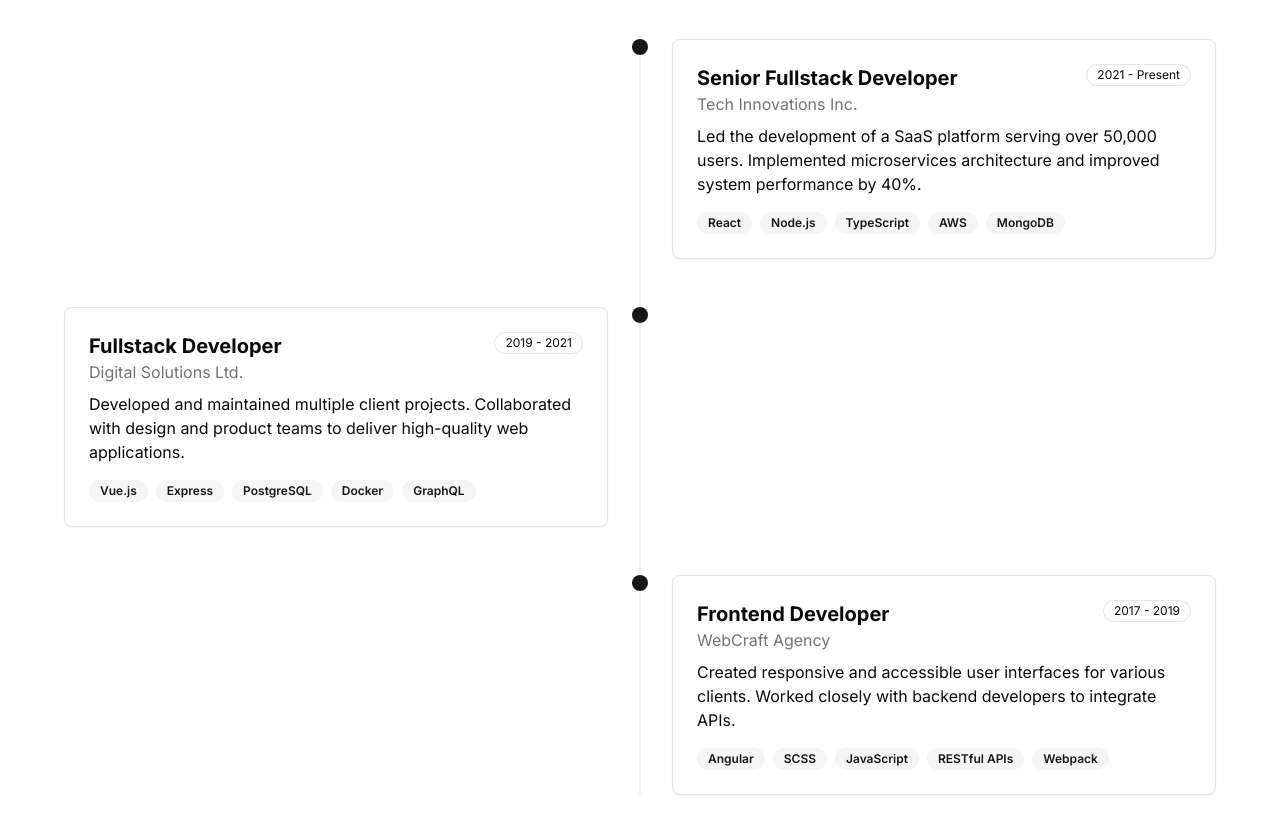
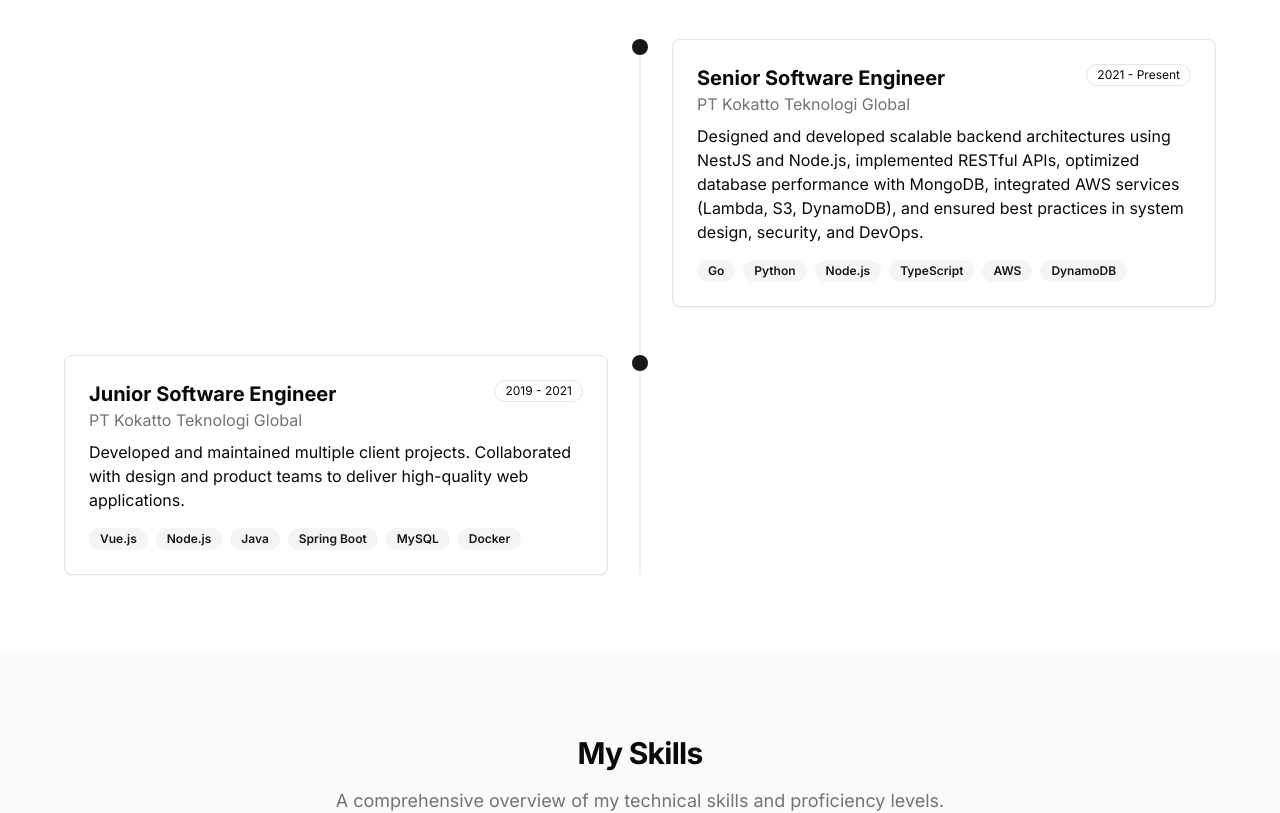
Before and after one commit to yusupscopes/yusup-work, a Next.js app: page / in a window 1280 px wide. Shown: the part 1920-2733 px from the top of the page. Built offline with nearby package versions, Linux system fonts and the light colour scheme.

Commit message:
feat: adjust experience section

```diff
--- a/src/components/experience-section.tsx
+++ b/src/components/experience-section.tsx
@@ -5,6 +5,8 @@ import { useInView } from "framer-motion"
 import { useRef } from "react"
 import { Card, CardContent, CardHeader } from "@/components/ui/card"
 import { Badge } from "@/components/ui/badge"
+import { calculateYearsFromNow } from "@/lib/date"
+import { siteConfig } from "@/constants/config"
 
 export function ExperienceSection() {
   const ref = useRef(null)
@@ -29,33 +31,6 @@ export function ExperienceSection() {
     },
   }
 
-  const experiences = [
-    {
-      title: "Senior Fullstack Developer",
-      company: "Tech Innovations Inc.",
-      period: "2021 - Present",
-      description:
-        "Led the development of a SaaS platform serving over 50,000 users. Implemented microservices architecture and improved system performance by 40%.",
-      technologies: ["React", "Node.js", "TypeScript", "AWS", "MongoDB"],
-    },
-    {
-      title: "Fullstack Developer",
-      company: "Digital Solutions Ltd.",
-      period: "2019 - 2021",
-      description:
-        "Developed and maintained multiple client projects. Collaborated with design and product teams to deliver high-quality web applications.",
-      technologies: ["Vue.js", "Express", "PostgreSQL", "Docker", "GraphQL"],
-    },
-    {
-      title: "Frontend Developer",
-      company: "WebCraft Agency",
-      period: "2017 - 2019",
-      description:
-        "Created responsive and accessible user interfaces for various clients. Worked closely with backend developers to integrate APIs.",
-      technologies: ["Angular", "SCSS", "JavaScript", "RESTful APIs", "Webpack"],
-    },
-  ]
-
   return (
     <section id="experience" className="py-20">
       <div className="container">
@@ -69,7 +44,7 @@ export function ExperienceSection() {
           <motion.div variants={itemVariants} className="text-center max-w-3xl mx-auto">
             <h2 className="text-3xl font-bold tracking-tight mb-4">Work Experience</h2>
             <p className="text-muted-foreground text-lg">
-              My professional journey spanning 6 years in the software development industry.
+              My professional journey spanning {calculateYearsFromNow("2019-02-11")} years in the software development industry.
             </p>
           </motion.div>
 
@@ -78,7 +53,7 @@ export function ExperienceSection() {
             <div className="absolute left-0 md:left-1/2 top-0 h-full w-px bg-border transform md:-translate-x-1/2 hidden md:block" />
 
             <div className="space-y-12">
-              {experiences.map((exp, index) => (
+              {siteConfig.experiences.map((exp, index) => (
                 <motion.div key={index} variants={itemVariants} className="relative">
                   <div className={`md:flex items-center ${index % 2 === 0 ? "md:flex-row-reverse" : ""}`}>
                     {/* Timeline dot */}
--- a/src/constants/config.ts
+++ b/src/constants/config.ts
@@ -38,4 +38,22 @@ export const siteConfig = {
       icon: Instagram,
     },
   ],
+  experiences: [
+    {
+      title: "Senior Software Engineer",
+      company: "PT Kokatto Teknologi Global",
+      period: "2021 - Present",
+      description:
+        "Designed and developed scalable backend architectures using NestJS and Node.js, implemented RESTful APIs, optimized database performance with MongoDB, integrated AWS services (Lambda, S3, DynamoDB), and ensured best practices in system design, security, and DevOps.",
+      technologies: ["Go", "Python", "Node.js", "TypeScript", "AWS", "DynamoDB"],
+    },
+    {
+      title: "Junior Software Engineer",
+      company: "PT Kokatto Teknologi Global",
+      period: "2019 - 2021",
+      description:
+        "Developed and maintained multiple client projects. Collaborated with design and product teams to deliver high-quality web applications.",
+      technologies: ["Vue.js", "Node.js", "Java", "Spring Boot", "MySQL", "Docker"],
+    }
+  ]
 };
```
